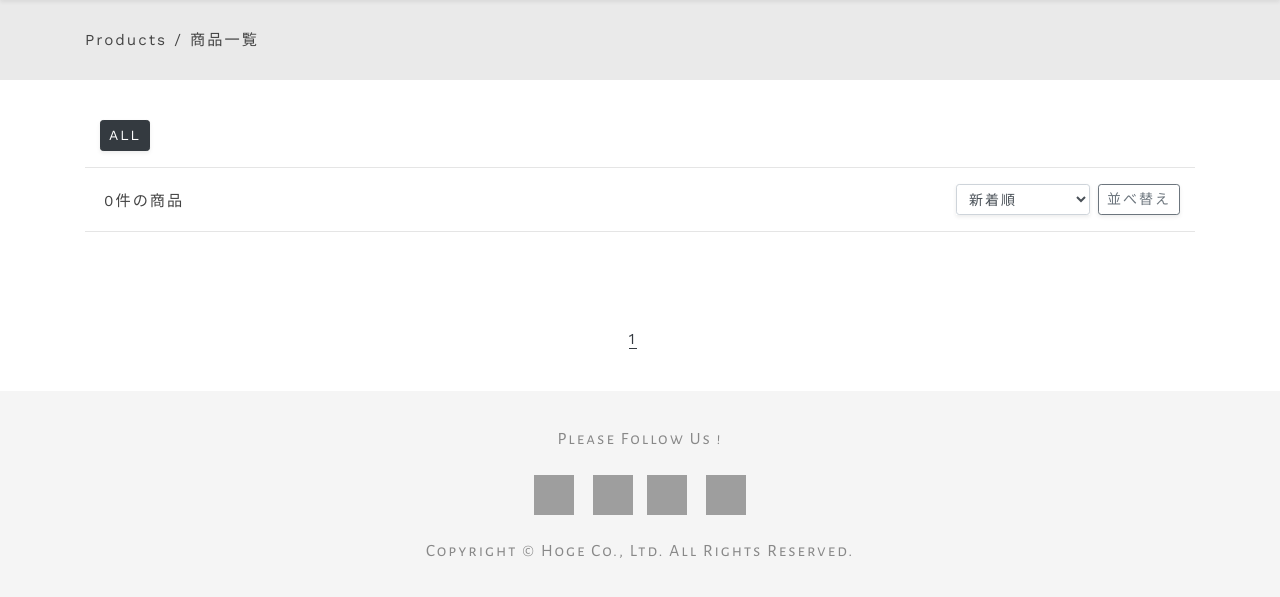
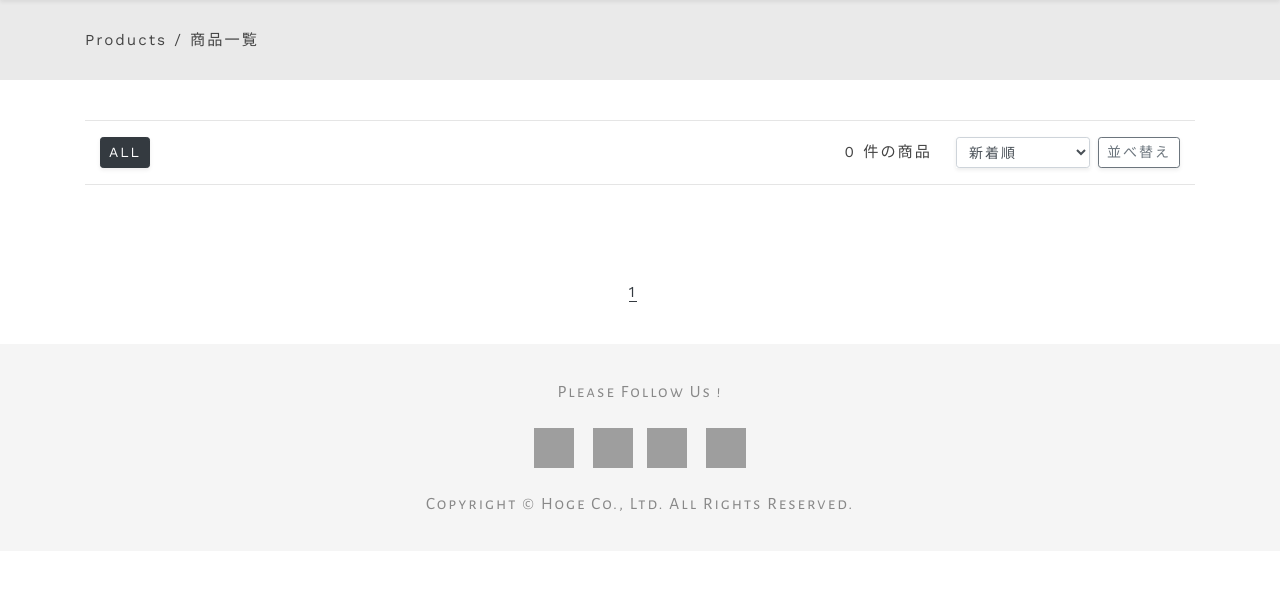
Before and after one commit to ginringo/my_project_1, a PHP site: page /products in a window 1280 px wide. Shown: the part 99-696 px from the top of the page. Run offline with PHP 8.4, Linux system fonts and the light colour scheme; data that the repository does not hold is empty; grey boxes are pictures that could not be loaded.

Commit message:
商品ページのレイアウトを変更

```diff
--- a/views/products.php
+++ b/views/products.php
@@ -1,4 +1,6 @@
-<div class="container d-flex flex-wrap align-items-center">
+<hr>
+<div class="container d-flex flex-wrap justify-content-between">
+    <div class="d-flex flex-wrap">
         <div class="mr-2">
             <button class="shadow-sm btn btn-sm <?= highlight($category_id, 'all') ?>" onclick="location.href='products.php?category_id=all'">ALL</button>
         </div>
@@ -8,10 +10,8 @@
             </div>
         <?php endforeach; ?>
     </div>
-<hr>
-<div class="container d-flex flex-wrap align-items-center justify-content-between">
-    <p class="mt-1 ml-1"><?= $cnt ?>件の商品</p>
-    <form action="#" method="get" class="d-flex flex-wrap mb-0">
+    <form action="#" method="get" class="d-flex flex-wrap align-items-center">
+        <p class="cnt mr-4"><?= $cnt ?> 件の商品</p>
         <div class="shadow-sm form-group mr-2">
             <select id="order" name="order" class="form-control form-control-sm">
                 <option value="created_at desc" <?= selected($order, 'created_at desc') ?>>新着順</option>
@@ -22,7 +22,7 @@
         </div>
         <input type="hidden" name="category_id" value="<?php echo $category_id ?>">
         <div>
-            <button type="submit" class="shadow-sm btn btn-sm btn-outline-secondary">並べ替え</button>
+            <button type="submit" class="shadow-sm btn btn-sm btn-outline-secondary mb-3">並べ替え</button>
         </div>
     </form>
 </div>
```
Lines whose indentation alone changed are shown as unchanged.
